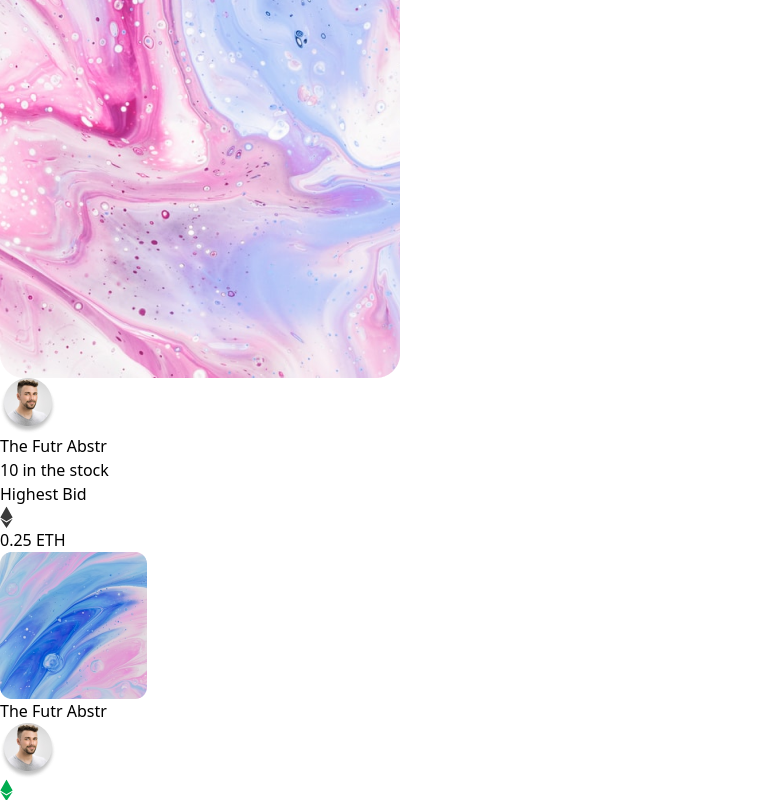
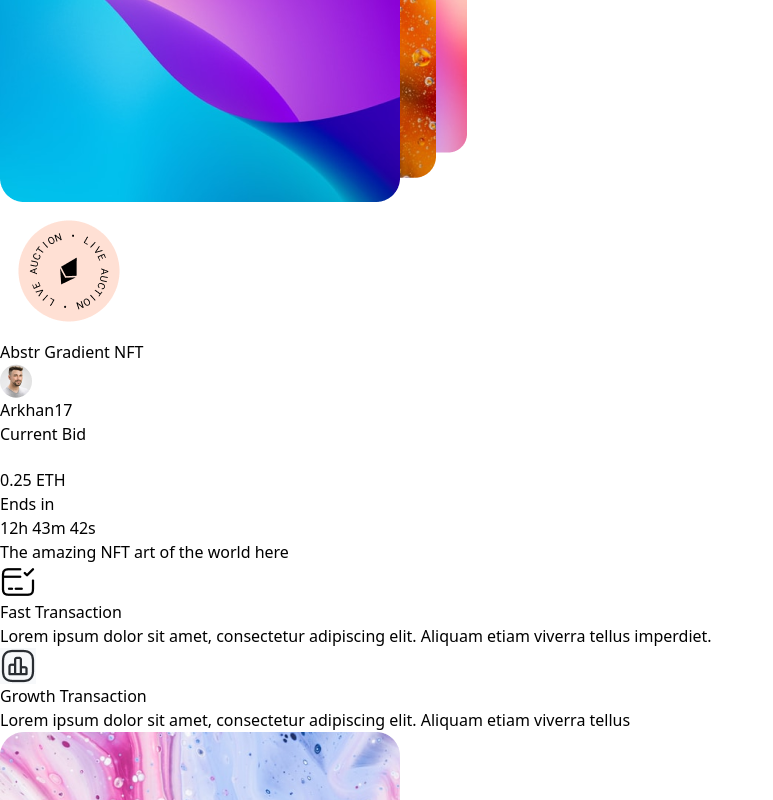
Before and after one commit to mahadi61/nfters-landing-page, a React (Vite) app: page / in a window 1280 px wide. Shown: the part 478-1278 px from the top of the page, without its empty margins (0-773 px from the left). Built offline with nearby package versions, Linux system fonts and the light colour scheme.

Commit message:
banner done

```diff
--- a/src/Components/Banner/Banner.jsx
+++ b/src/Components/Banner/Banner.jsx
@@ -1,8 +1,9 @@
 import Button from "../../utilities/Button";
+import BannerRight from "./BannerRight";
 
 const Banner = () => {
   return (
-    <div className="flex justify-center items-center h-fit">
+    <div className="flex justify-center items-center min-h-screen">
       <div className="w-11/12 lg:max-w-7xl flex justify-between items-center">
         <div className="w-1/2 flex flex-col">
           <h1 className="text-5xl text-black font-bold mb-4">
@@ -31,7 +32,9 @@ const Banner = () => {
           </div>
         </div>
         {/* banner right side image */}
-        <div></div>
+        <div>
+          <BannerRight />
+        </div>
       </div>
     </div>
   );
--- /dev/null
+++ b/src/Components/Banner/BannerRight.jsx
@@ -0,0 +1,41 @@
+import Eth from "../../utilities/Eth";
+
+const BannerRight = () => {
+  return (
+    <div>
+      <div className="relative ">
+        <img src="../../../public/image/banner-image.png" alt="" />
+        <img
+          src="../../../public/image/bdge.png"
+          alt=""
+          className="absolute  top-1/3 -left-20"
+        />
+        <div className="absolute top-4 left-4 flex flex-col justify-between h-[90%] w-[78%]">
+          <div>
+            <h1 className="text-2xl font-bold text-white">
+              Abstr Gradient NFT
+            </h1>
+            <div className="flex items-center gap-3 mt-2">
+              <img src="../../../public/image/collection/author.png" alt="" />
+              <p className="text-xl font-semibold text-white">Arkhan17</p>
+            </div>
+          </div>
+          {/* bottom */}
+
+          <div className="bg-[#FFFFFF33] flex justify-between items-center p-6 rounded-xl text-white ">
+            <div>
+              <p className="mb-1">Current Bid</p>
+              <Eth data={"0.25 ETH"} color={"text-white"} />
+            </div>
+            <div>
+              <p className="text-xl font-normal">Ends in</p>
+              <p>12h 43m 42s</p>
+            </div>
+          </div>
+        </div>
+      </div>
+    </div>
+  );
+};
+
+export default BannerRight;
--- a/src/utilities/Eth.jsx
+++ b/src/utilities/Eth.jsx
@@ -1,6 +1,10 @@
-const Eth = ({ data }) => {
+const Eth = ({ data, color }) => {
   return (
-    <p className="flex  items-center gap-2 text-[#3A3A3A] text-xs font-bold">
+    <p
+      className={`flex  items-center gap-2 ${
+        color ? color : "text-[#3A3A3A]"
+      }  text-xs font-bold`}
+    >
       <svg
         xmlns="http://www.w3.org/2000/svg"
         width="13"
@@ -11,7 +15,7 @@ const Eth = ({ data }) => {
         <g clipPath="url(#clip0_0_213)">
           <path
             d="M12.671 11.4564L6.50004 15.3231L0.325043 11.4564L6.50004 0.589722L12.671 11.4564ZM6.50004 16.5647L0.325043 12.6981L6.50004 21.9231L12.675 12.6981L6.50004 16.5647Z"
-            fill="#3A3A3A"
+            fill={color ? "#ffff" : "#3A3A3A"}
           />
         </g>
         <defs>
```
Also changed, not shown: public/image/banner-image.png (added), public/image/bdge.png (added).
